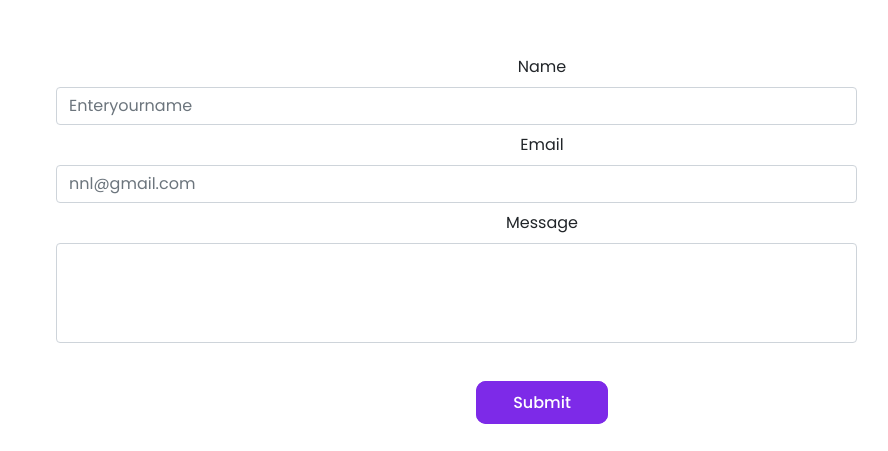
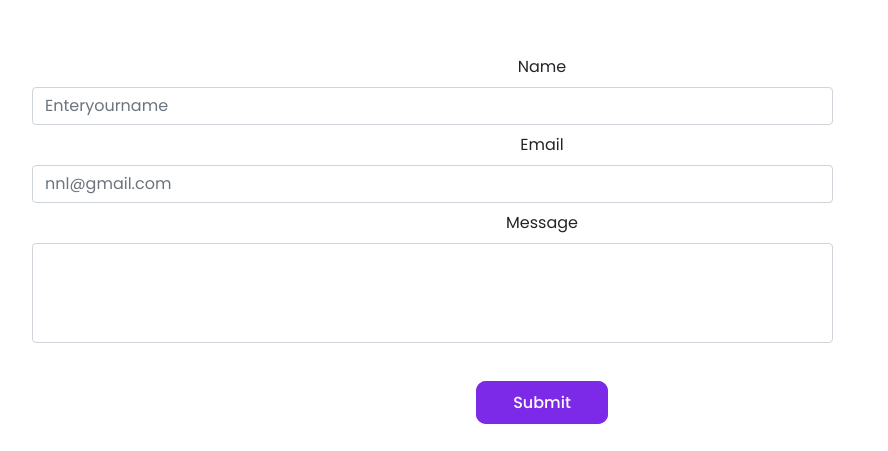
Before and after one commit to NyiNyiLinn007/MyPortfolio, a plain HTML site: page contact.html in a window 1280 px wide. Shown: the part 749-1200 px from the top of the page, without its empty margins (98-986 px from the left). Drawn offline with nearby package versions, Linux system fonts and the light colour scheme.

Commit message:
Update contact.html

```diff
--- a/contact.html
+++ b/contact.html
@@ -75,11 +75,11 @@
             <div class="card-body">
         <form>
             <label class="form-label">Name</label>
-            <input type="text" placeholder="Enteryourname" class="form-control ms-5 mb-2 w-75">
+            <input type="text" placeholder="Enteryourname" class="form-control ms-4 mb-2 w-75">
             <label class="form-label">Email</label>
-            <input type="email" placeholder="nnl@gmail.com" class="form-control ms-5 mb-2 w-75">
+            <input type="email" placeholder="nnl@gmail.com" class="form-control ms-4 mb-2 w-75">
             <label class="form-label">Message</label>
-            <input type="text" class="form-control ms-5 mb-5 w-75" style="height: 100px;">
+            <input type="text" class="form-control ms-4 mb-5 w-75" style="height: 100px;">
             <a href="#" class="btn-submit">Submit</a>
         </form>
     </div>
```
